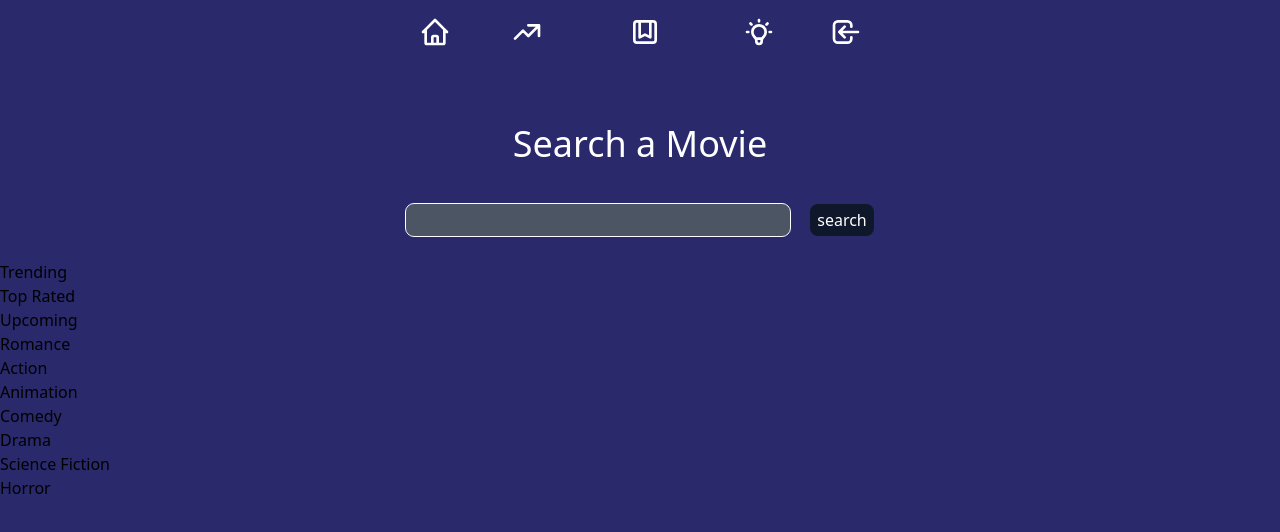
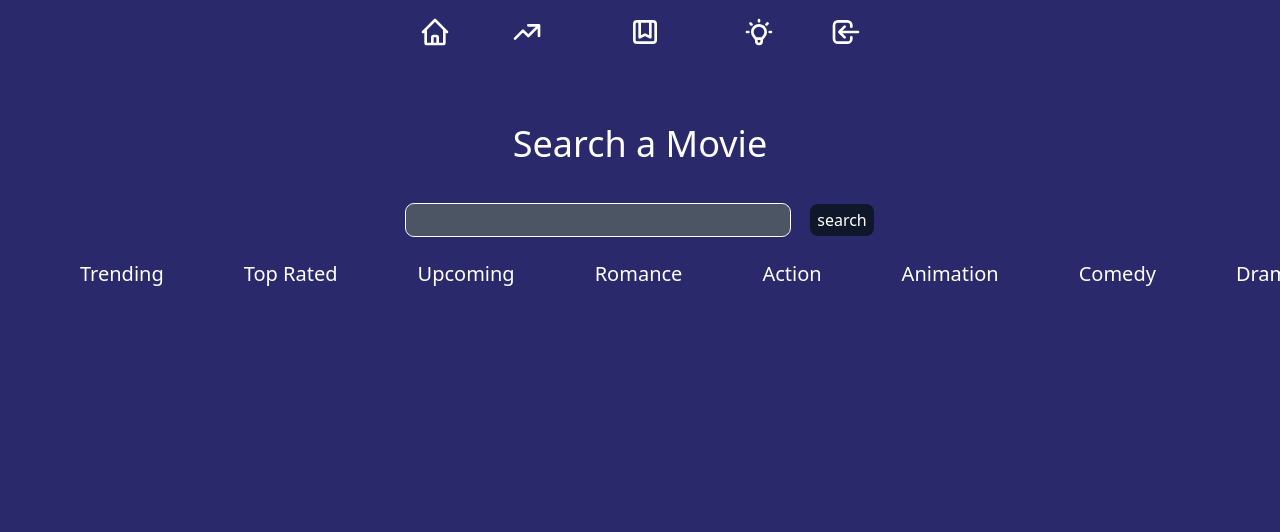
Before and after one commit to ramazankarisan/movie-search-api, a React (Create React App) app: page / in a window 1280 px wide. Shown: the top 532 px of the page. Built offline with nearby package versions, Linux system fonts and the light colour scheme; no server answers.

Commit message:
navbarTrend created

```diff
--- a/package.json
+++ b/package.json
@@ -12,6 +12,7 @@
     "react-dom": "^17.0.2",
     "react-router-dom": "^6.2.1",
     "react-scripts": "5.0.0",
+    "tailwind-scrollbar-hide": "^1.1.7",
     "web-vitals": "^2.1.3"
   },
   "scripts": {
--- a/src/components/NavbarTrends.js
+++ b/src/components/NavbarTrends.js
@@ -5,14 +5,16 @@ import { requests } from "../API/requests"
 const NavbarTrends = () => {
   const navigate = useNavigate()
   return <>
-
+    <div className='flex px-10 sm:px-20 whitespace-nowrap space-x-10 sm:space-x-20 text-xl text-white  overflow-x-scroll scrollbar-hide sm:justify-evenly scroll-horizon '>
       {Object.entries(requests).map(([key, { title, url }]) => {
         return (
           <h2 key={title}
             onClick={() => navigate(`/${key}`)}
+            className='cursor-pointer transition duration-100 transform hover:scale-125 active:text-red-500'
           > {title}</h2>
         )
       })}
+    </div>
   </>;
 };
 
--- a/tailwind.config.js
+++ b/tailwind.config.js
@@ -3,5 +3,5 @@ module.exports = {
   theme: {
     extend: {},
   },
-  plugins: [],
+  plugins: [require('tailwind-scrollbar-hide')],
 }
```
Also changed, not shown: 1 other file (tests, documents, lock files or other folders). Lines whose indentation alone changed are shown as unchanged.
